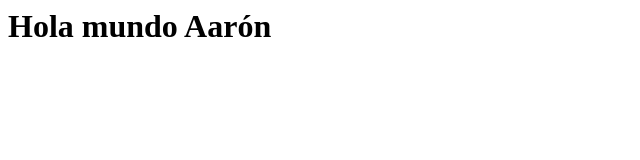
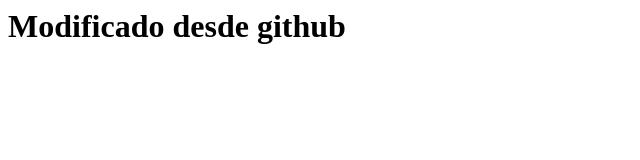
Before and after one commit to vjp-aaronIC/PPS-Unidad0Actividad4-Aaron, a plain HTML site: page index.html in a window 1280 px wide. Shown: the whole page, without its empty margins (0-640 px from the left). Drawn offline with Linux system fonts and the light colour scheme.

Commit message:
Update index.html

```diff
--- a/index.html
+++ b/index.html
@@ -1 +1 @@
-<H1>Hola mundo Aarón</H1>
+<H1>Modificado desde github</H1>
```
